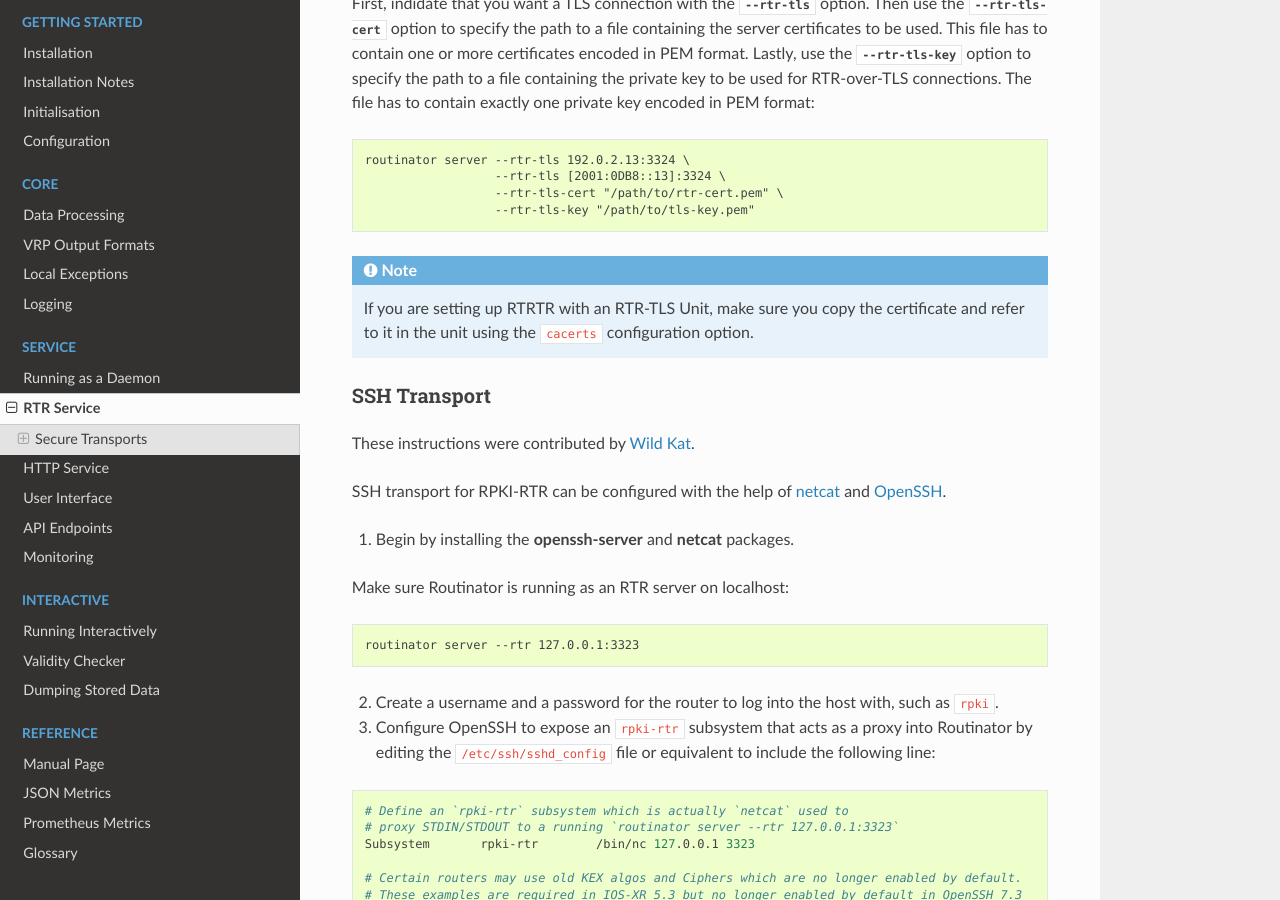
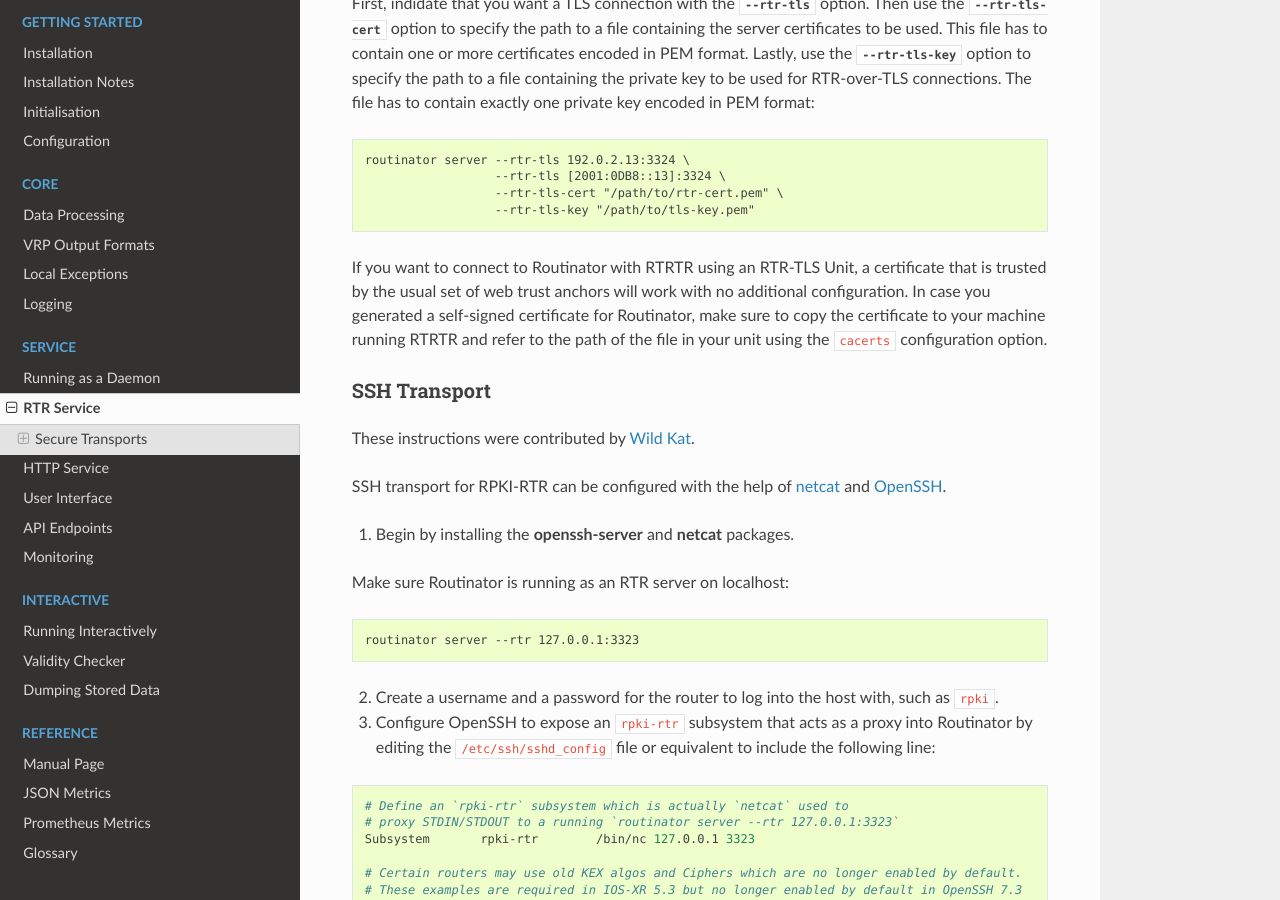
Before and after one commit to NLnetLabs/routinator, a Sphinx documentation site: the page built from doc/manual/source/rtr-service.rst, in a window 1280 px wide and 900 px high, scrolled down 1235 px. Built offline with Sphinx 7.4.7 and the Read the Docs theme 2.0.0, drawn with Linux system fonts in a browser that asks for light colours.

Commit message:
separate self-signed vs trusted

```diff
--- a/doc/manual/source/rtr-service.rst
+++ b/doc/manual/source/rtr-service.rst
@@ -69,10 +69,12 @@ exactly one private key encoded in PEM format:
                      --rtr-tls-cert "/path/to/rtr-cert.pem" \
                      --rtr-tls-key "/path/to/tls-key.pem"
 
-.. Note:: If you are setting up RTRTR with an
-          :ref:`RTR-TLS Unit<rtrtr:configuration:rtr unit>`, make sure you
-          copy the certificate and refer to it in the unit using the
-          ``cacerts`` configuration option.
+If you want to connect to Routinator with RTRTR using an :ref:`RTR-TLS
+Unit<rtrtr:configuration:rtr unit>`, a certificate that is trusted by the
+usual set of web trust anchors will work with no additional configuration. In
+case you generated a self-signed certificate for Routinator, make sure to
+copy the certificate to your machine running RTRTR and refer to the path of
+the file in your unit using the ``cacerts`` configuration option.
 
 SSH Transport
 """""""""""""
```
